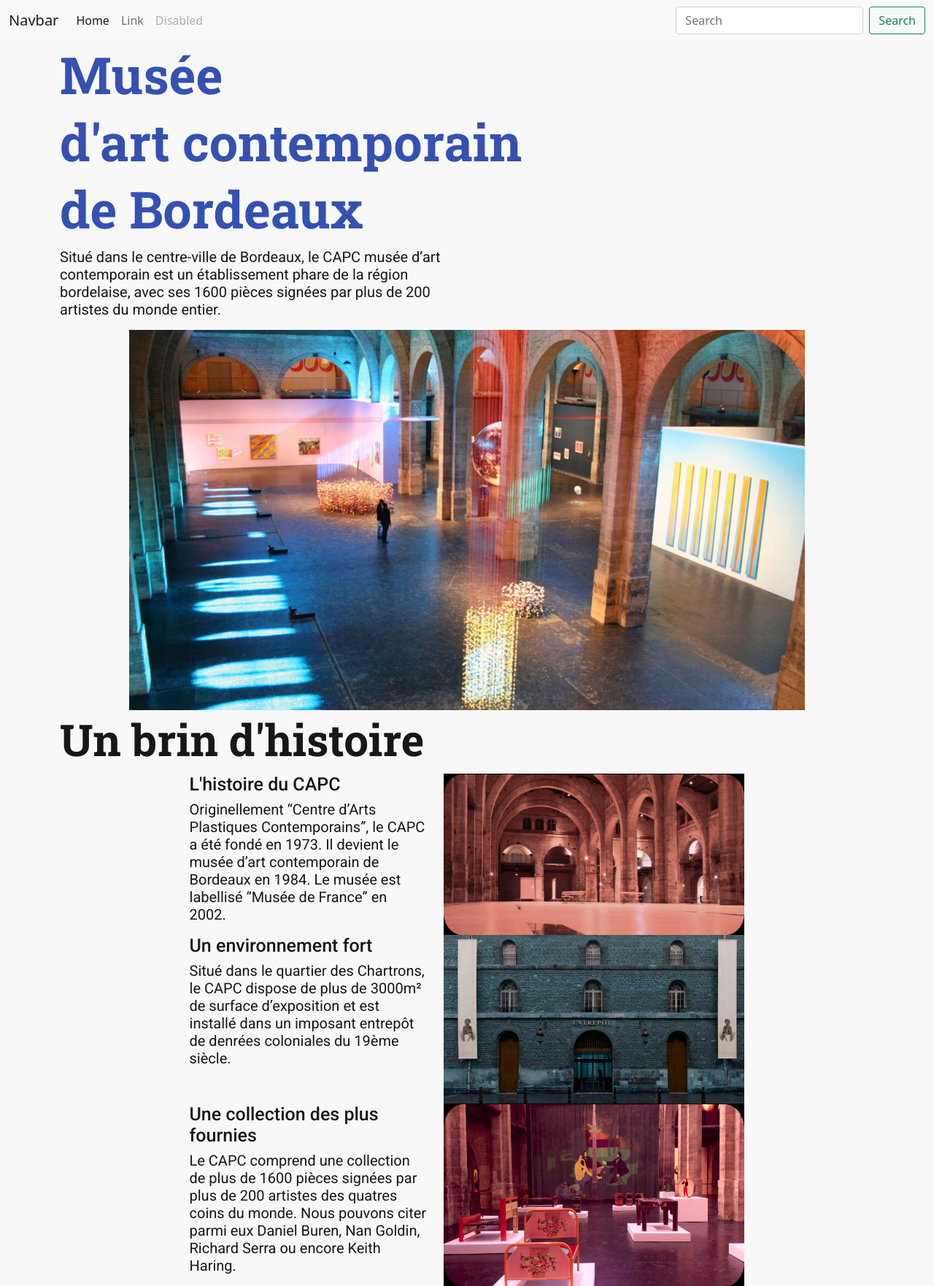
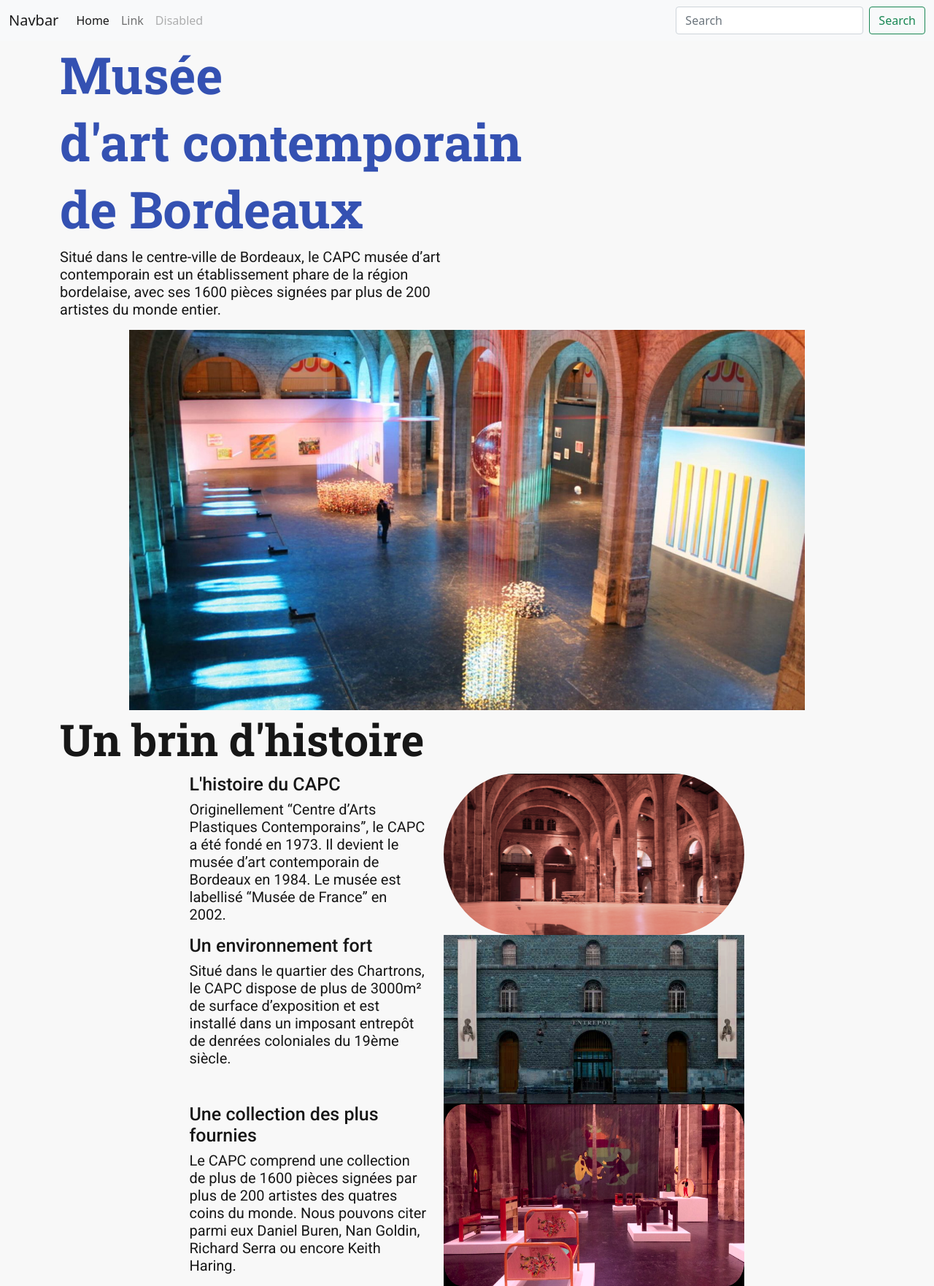
Before and after one commit to studio-beauvoir/jekyll-capc, a Jekyll site: the page built from _pages/index.html, in a window 1280 px wide. Shown: the whole page at 73% size. Built offline with Jekyll 4.4.1, drawn with Linux system fonts in a browser that asks for light colours.

Commit message:
test rounded

```diff
--- a/_includes/sections/home/brin-histoire.html
+++ b/_includes/sections/home/brin-histoire.html
@@ -13,7 +13,7 @@
                 “Musée de France” en 2002.
                 </p>
             </div>
-            <img class="col-5 rounded-30px"
+            <img class="col-5 rounded-pill"
             src="../../assets/img/histoire.png"
             alt="Intérieur du CAPC">
         </div>
```
